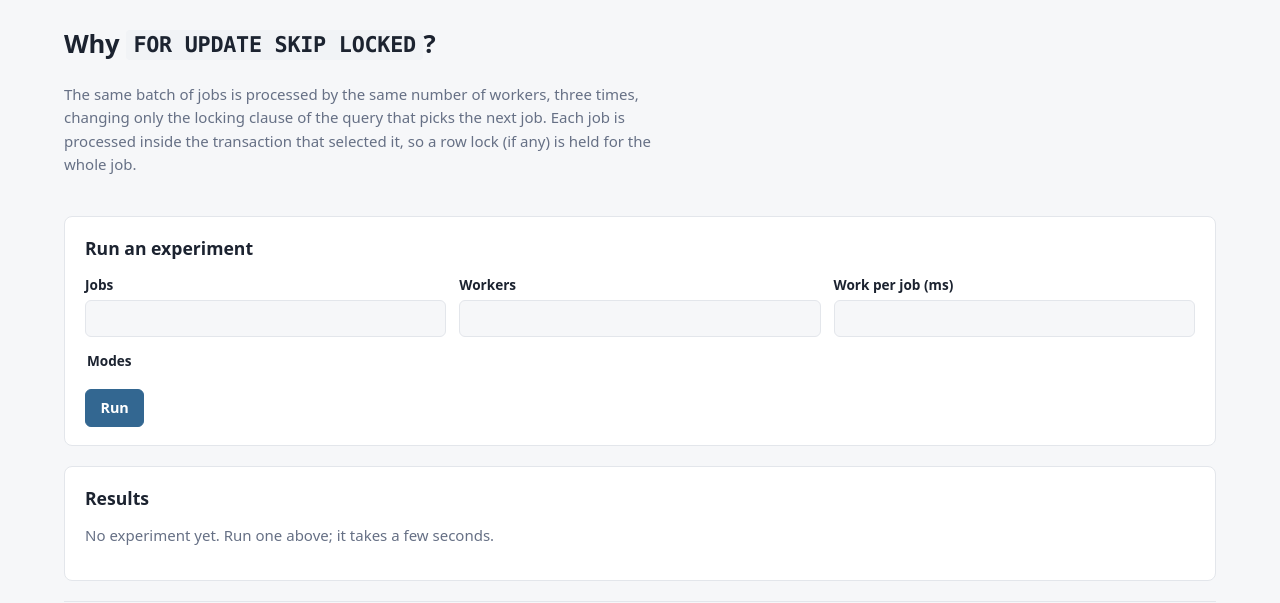
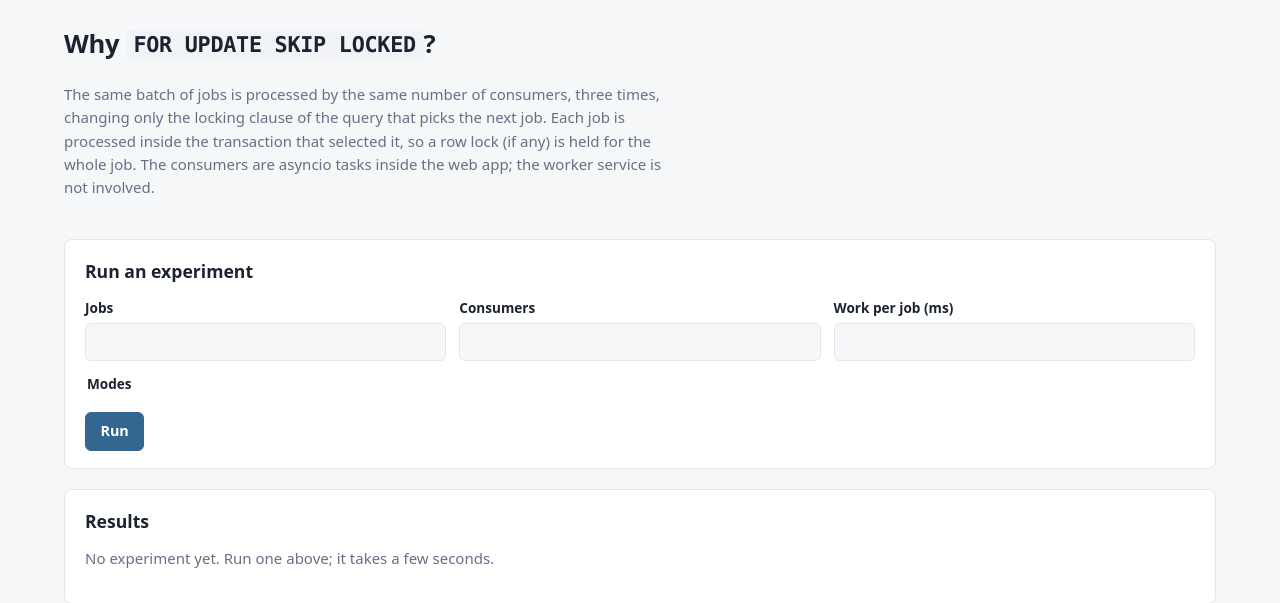
Before and after one commit to as10896/fastapi-pg-broker-demo, a FastAPI app: template app/templates/experiment.html in a window 1280 px wide. Shown: the part 59-662 px from the top of the page. Run offline with FastAPI, Linux system fonts and the light colour scheme; the template is opened without the code that fills it, so the values that code supplies are empty; parts of the project's set-up code (start-up, migrations or seed data) failed here and were passed over; some libraries are stand-ins or nearby versions.

Commit message:
refactor: rename experiment workers to consumers

```diff
--- a/app/routes/experiment.py
+++ b/app/routes/experiment.py
@@ -14,7 +14,7 @@ router = APIRouter()
 
 SNIPPETS = [
     Snippet(
-        "Each experiment worker's loop",
+        "Each experiment consumer's loop",
         """
 BEGIN;
   <claim query of the selected mode>           -- returns one job id, or nothing
@@ -22,12 +22,13 @@ BEGIN;
   WITH done AS (
       UPDATE experiment_jobs SET status = 'done' WHERE run_id = $1 AND id = $2
   )
-  INSERT INTO experiment_executions (run_id, job_id, worker) VALUES ($1, $2, $3);
+  INSERT INTO experiment_executions (run_id, job_id, consumer) VALUES ($1, $2, $3);
 COMMIT;
 -- If the claim returned nothing but pending jobs remain, try again.
 """,
-        "Every worker has its own connection. Each execution of a job is recorded, so "
-        "executions − distinct jobs = jobs that were processed more than once.",
+        "Every consumer is an asyncio task in the web app with its own connection. Each "
+        "execution of a job is recorded, so executions − distinct jobs = jobs that were "
+        "processed more than once.",
     ),
     Snippet("Complete a job", experiment.COMPLETE_JOB_SQL),
     Snippet("Results", experiment.RESULTS_SQL),
@@ -36,7 +37,7 @@ COMMIT;
 
 class ExperimentForm(BaseModel):
     jobs: int = Field(default=50, ge=1, le=500)
-    workers: int = Field(default=5, ge=1, le=20)
+    consumers: int = Field(default=5, ge=1, le=20)
     job_ms: int = Field(default=100, ge=0, le=2000)
     modes: list[str] = []
 
@@ -53,10 +54,10 @@ async def _results(
         "max_throughput": max((r["throughput"] for r in runs), default=0),
     }
     if runs:
-        jobs, workers, job_ms = runs[0]["jobs"], runs[0]["workers"], runs[0]["job_ms"]
-        context["setup"] = {"jobs": jobs, "workers": workers, "job_ms": job_ms}
+        jobs, consumers, job_ms = runs[0]["jobs"], runs[0]["consumers"], runs[0]["job_ms"]
+        context["setup"] = {"jobs": jobs, "consumers": consumers, "job_ms": job_ms}
         context["serial_s"] = jobs * job_ms / 1000
-        context["parallel_s"] = math.ceil(jobs / workers) * job_ms / 1000
+        context["parallel_s"] = math.ceil(jobs / consumers) * job_ms / 1000
     return context
 
 
@@ -96,7 +97,7 @@ async def run_experiment(form: Annotated[ExperimentForm, Form()], runner: Experi
     if runner.running:
         return redirect("/experiment", "An experiment is already running.")
     experiment_id = await runner.start(
-        modes=modes, jobs=form.jobs, workers=form.workers, job_ms=form.job_ms
+        modes=modes, jobs=form.jobs, consumers=form.consumers, job_ms=form.job_ms
     )
     return redirect("/experiment", f"Experiment #{experiment_id} started.", id=experiment_id)
 
--- a/app/templates/experiment.html
+++ b/app/templates/experiment.html
@@ -4,9 +4,10 @@
 {% block content %}
 <h1>Why <code>FOR UPDATE SKIP LOCKED</code>?</h1>
 <p class="lead">
-  The same batch of jobs is processed by the same number of workers, three times, changing only the
-  locking clause of the query that picks the next job. Each job is processed inside the
-  transaction that selected it, so a row lock (if any) is held for the whole job.
+  The same batch of jobs is processed by the same number of consumers, three times, changing only
+  the locking clause of the query that picks the next job. Each job is processed inside the
+  transaction that selected it, so a row lock (if any) is held for the whole job. The consumers are
+  asyncio tasks inside the web app; the worker service is not involved.
 </p>
 
 <div class="modes">
@@ -26,8 +27,8 @@
       <label>Jobs
         <input type="number" name="jobs" value="{{ form.jobs }}" min="1" max="500" required>
       </label>
-      <label>Workers
-        <input type="number" name="workers" value="{{ form.workers }}" min="1" max="20" required>
+      <label>Consumers
+        <input type="number" name="consumers" value="{{ form.consumers }}" min="1" max="20" required>
       </label>
       <label>Work per job (ms)
         <input type="number" name="job_ms" value="{{ form.job_ms }}" min="0" max="2000" required>
@@ -52,13 +53,13 @@
   <h2>History</h2>
   <div class="table-wrap">
     <table>
-      <thead><tr><th class="num">#</th><th class="num">Jobs</th><th class="num">Workers</th><th class="num">Work</th><th>Runs</th><th>When</th></tr></thead>
+      <thead><tr><th class="num">#</th><th class="num">Jobs</th><th class="num">Consumers</th><th class="num">Work</th><th>Runs</th><th>When</th></tr></thead>
       <tbody>
         {% for e in history %}
         <tr>
           <td class="num"><a href="/experiment?id={{ e.id }}">#{{ e.id }}</a></td>
           <td class="num">{{ e.jobs }}</td>
-          <td class="num">{{ e.workers }}</td>
+          <td class="num">{{ e.consumers }}</td>
           <td class="num">{{ e.job_ms }} ms</td>
           <td><small>{{ e.runs or "" }}</small></td>
           <td>{{ e.created_at | ago }}</td>
--- a/app/templates/partials/experiment.html
+++ b/app/templates/partials/experiment.html
@@ -9,9 +9,9 @@
     {% if running %}<span class="badge badge-processing">running</span>{% endif %}
   </h2>
   <p class="muted">
-    {{ setup.jobs }} jobs × {{ setup.job_ms }} ms with {{ setup.workers }} workers.
-    One worker alone would need ≈ {{ "%.1f" | format(serial_s) }} s;
-    perfectly parallel workers ≈ {{ "%.1f" | format(parallel_s) }} s.
+    {{ setup.jobs }} jobs × {{ setup.job_ms }} ms with {{ setup.consumers }} consumers.
+    One consumer alone would need ≈ {{ "%.1f" | format(serial_s) }} s;
+    perfectly parallel consumers ≈ {{ "%.1f" | format(parallel_s) }} s.
   </p>
   <div class="table-wrap">
     <table class="results">
@@ -24,7 +24,7 @@
           <th class="num">Executions</th>
           <th class="num">Duplicates</th>
           <th>Throughput</th>
-          <th>Executions per worker</th>
+          <th>Executions per consumer</th>
         </tr>
       </thead>
       <tbody>
@@ -43,9 +43,9 @@
           </td>
           <td>
             <div class="mini-bars">
-              {% set most = r.per_worker | map(attribute="executions") | max if r.per_worker else 0 %}
-              {% for w in r.per_worker %}
-              <span title="worker {{ w.worker }}: {{ w.executions }}" style="height: {{ (100 * w.executions / most) | round(0) if most else 0 }}%"></span>
+              {% set most = r.per_consumer | map(attribute="executions") | max if r.per_consumer else 0 %}
+              {% for c in r.per_consumer %}
+              <span title="consumer {{ c.consumer }}: {{ c.executions }}" style="height: {{ (100 * c.executions / most) | round(0) if most else 0 }}%"></span>
               {% endfor %}
             </div>
           </td>
--- a/sql/schema.sql
+++ b/sql/schema.sql
@@ -151,7 +151,7 @@ CREATE OR REPLACE TRIGGER worker_commands_notify
 CREATE TABLE IF NOT EXISTS experiments (
     id         bigint GENERATED ALWAYS AS IDENTITY PRIMARY KEY,
     jobs       integer     NOT NULL,
-    workers    integer     NOT NULL,
+    consumers  integer     NOT NULL,
     job_ms     integer     NOT NULL,
     created_at timestamptz NOT NULL DEFAULT now()
 );
@@ -182,9 +182,24 @@ CREATE TABLE IF NOT EXISTS experiment_jobs (
 CREATE TABLE IF NOT EXISTS experiment_executions (
     run_id      bigint      NOT NULL REFERENCES experiment_runs (id) ON DELETE CASCADE,
     job_id      integer     NOT NULL,
-    worker      integer     NOT NULL,
+    consumer    integer     NOT NULL,
     executed_at timestamptz NOT NULL DEFAULT clock_timestamp()
 );
 
 CREATE INDEX IF NOT EXISTS experiment_executions_run_idx
     ON experiment_executions (run_id);
+
+-- Databases created before the experiment's "workers" were renamed "consumers"
+-- still have the old column names: rename them in place, keeping the data.
+DO $$
+BEGIN
+    IF EXISTS (SELECT 1 FROM information_schema.columns
+               WHERE table_name = 'experiments' AND column_name = 'workers') THEN
+        ALTER TABLE experiments RENAME COLUMN workers TO consumers;
+    END IF;
+    IF EXISTS (SELECT 1 FROM information_schema.columns
+               WHERE table_name = 'experiment_executions' AND column_name = 'worker') THEN
+        ALTER TABLE experiment_executions RENAME COLUMN worker TO consumer;
+    END IF;
+END
+$$;
```
Also changed, not shown: app/experiment.py (+31 -27 lines), README.md, 1 other file.
